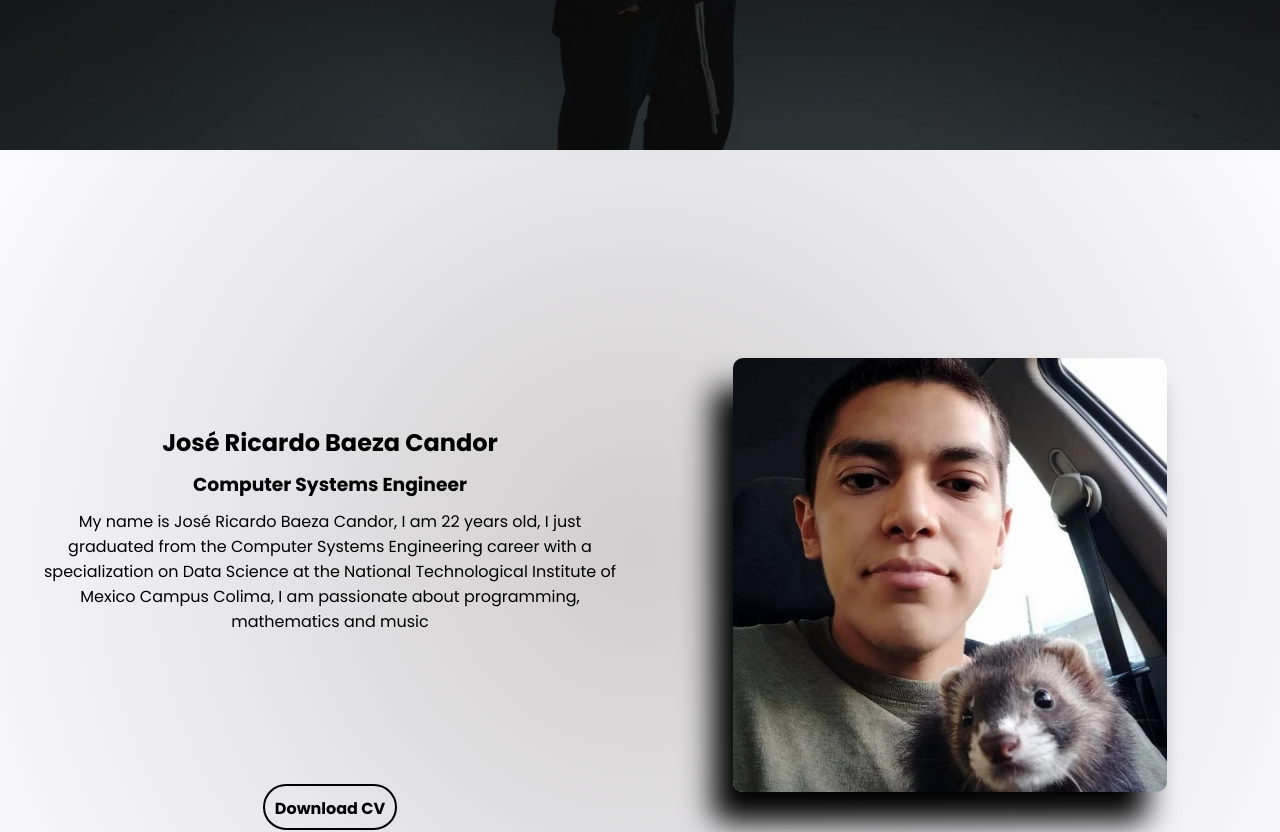
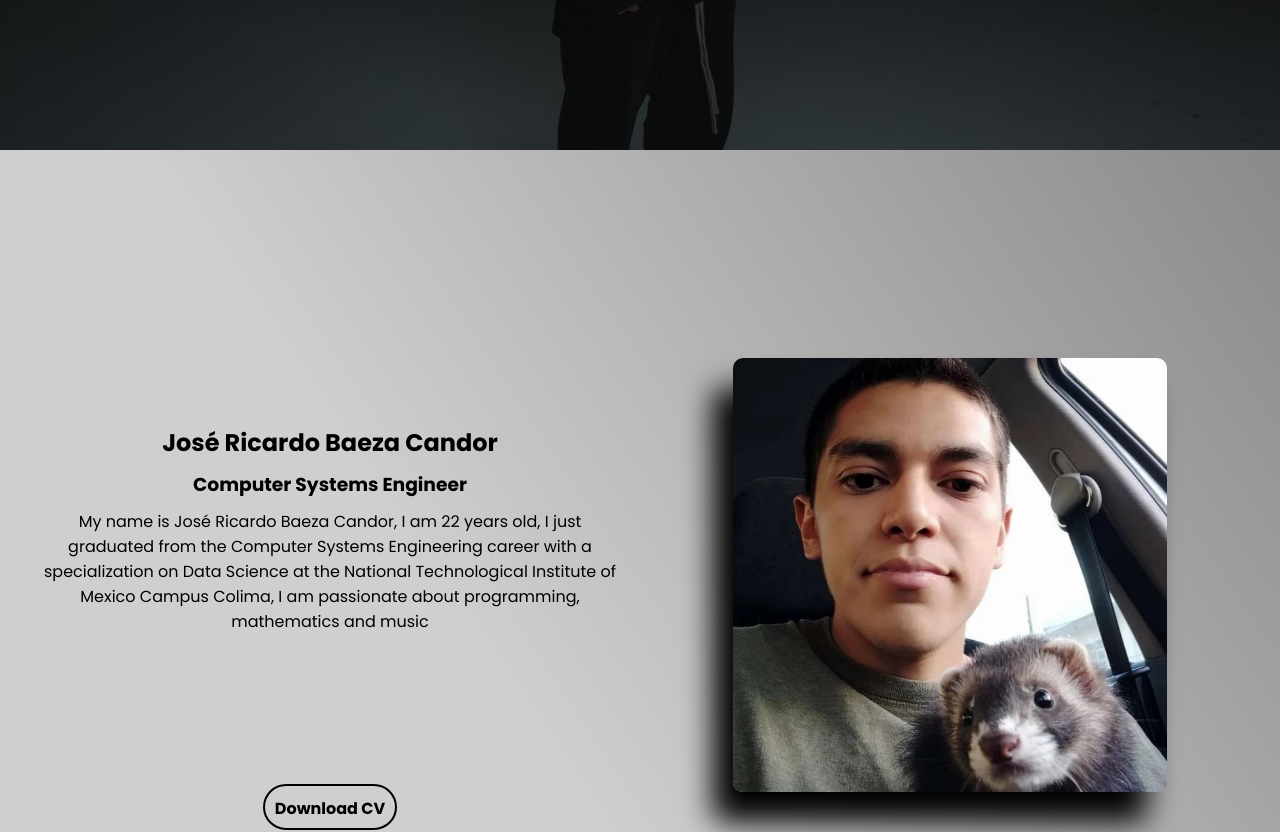
Before and after one commit to RicardoBaezaC/portfolio-ricardobzc, a React (Create React App) app: page / in a window 1280 px wide. Shown: the part 650-1482 px from the top of the page. Built offline with nearby package versions, Linux system fonts and the light colour scheme; the HTML template or start-up script is replaced by a standard one.

Commit message:
cambio fondos

```diff
--- a/src/components/About/About.css
+++ b/src/components/About/About.css
@@ -1,7 +1,7 @@
 .about-container{
     min-height: 100vh;
-    background: rgb(254,254,255);
-    background: radial-gradient(circle, rgba(254,254,255,1) 0%, rgba(207,205,205,1) 0%, rgba(251,251,255,1) 100%);
+    background: rgb(189,189,189);
+    background: linear-gradient(236deg, rgba(189,189,189,0.8702074579831933) 0%, rgba(138,138,138,1) 0%, rgba(209,206,206,1) 63%);
     display: grid;
     grid-template-columns: repeat(2, 1fr);
     padding: 30px 20px 30px 20px;
--- a/src/components/ProjectDashboard/Projects.css
+++ b/src/components/ProjectDashboard/Projects.css
@@ -1,7 +1,7 @@
 .project-content-container{
     min-height: 100vh;
-    background: rgb(254,254,255);
-    background: radial-gradient(circle, rgba(254,254,255,1) 0%, rgba(207,205,205,1) 0%, rgba(251,251,255,1) 100%);
+    background: rgb(189,189,189);
+background: linear-gradient(236deg, rgba(189,189,189,0.8702074579831933) 0%, rgba(138,138,138,1) 0%, rgba(209,206,206,1) 63%);
     color: black;
     display: flex;
     flex-direction: column;
```
